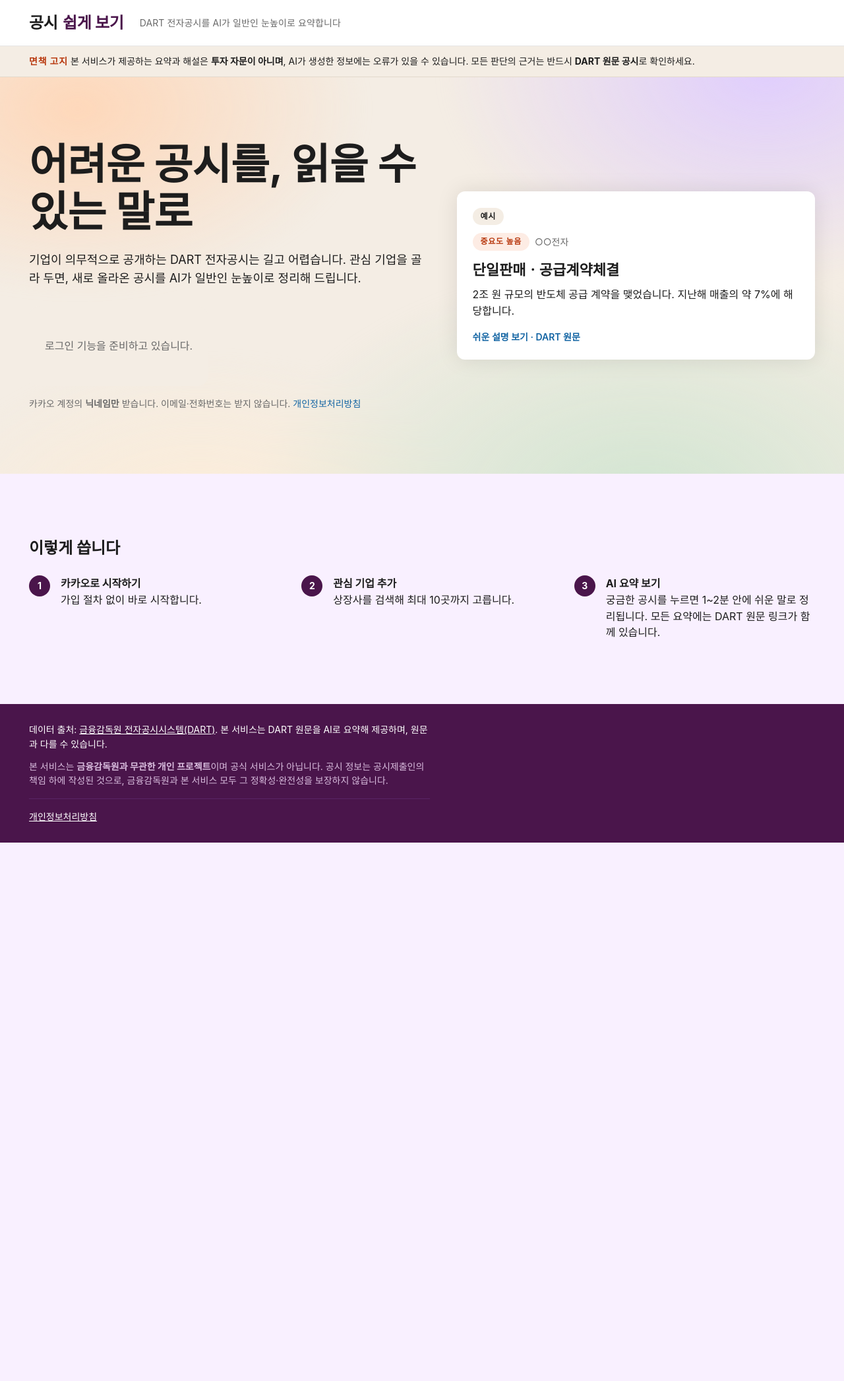
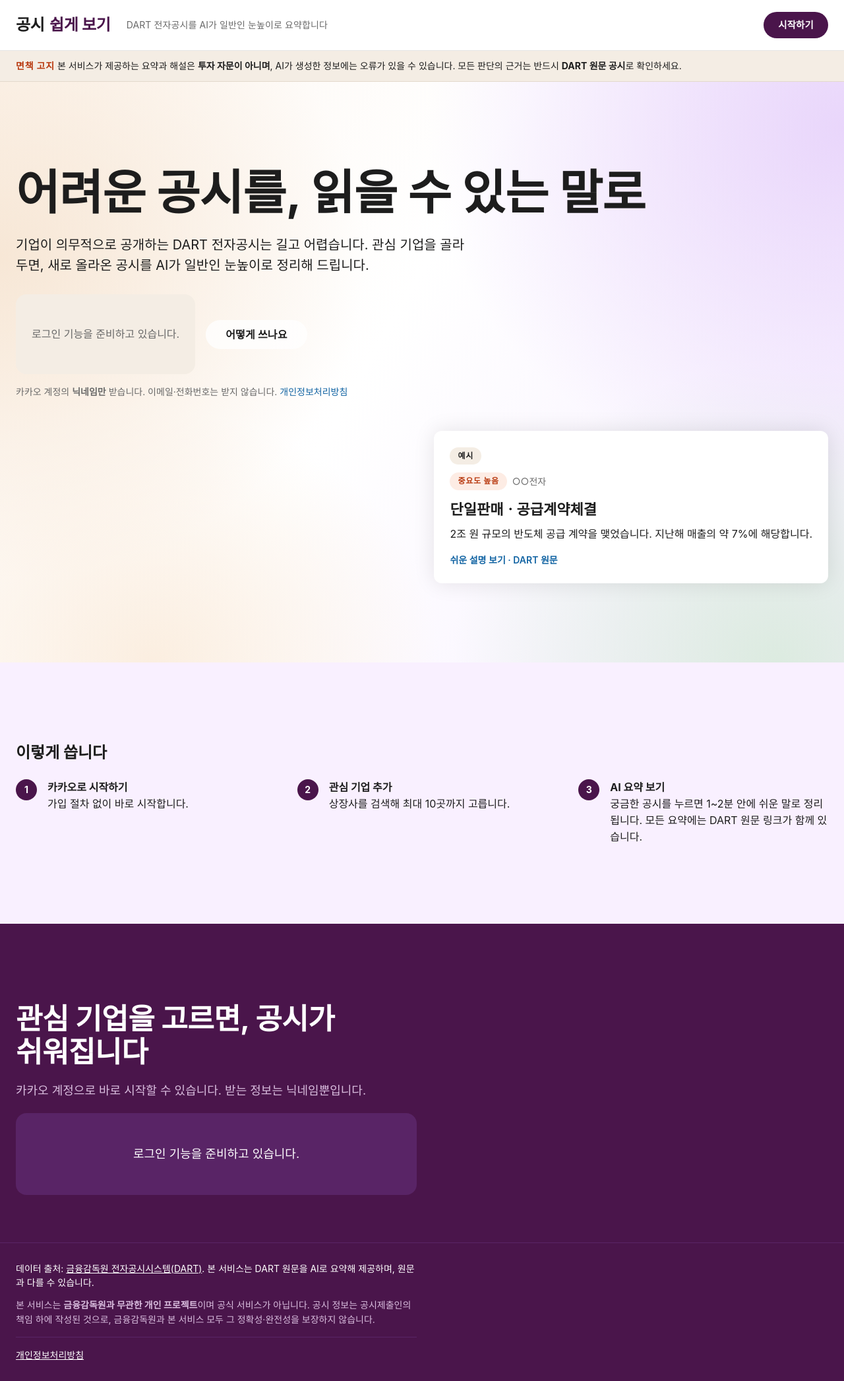
Before and after one commit to sonnyseokjun/DART-project, a Django app: page / in a window 1280 px wide. Shown: the whole page at 66% size. Before the commit the page ends 1277 px from the top, so only its background shows below. Run offline with Django 5.2, Linux system fonts and the light colour scheme; some libraries are stand-ins or nearby versions.

Commit message:
화면: 참고 화면의 인상에 맞춰 스케일과 그라데이션을 다시 잡는다
DESIGN.md의 토큰은 맞게 넣었는데도 결과가 참고 화면과 전혀 다른 인상이었다.
원인은 색이 아니라 **크기와 공간**이었다. 64px 제목을 2단 레이아웃에 넣어
반쪽 폭으로 쓰고, 그라데이션을 크림 바탕 위에 옅게 깔고, 1240px 가운데 정렬로
묶어 두니 같은 색인데도 상자에 갇힌 화면이 됐다.

- 제목을 키웠다 — 44 → 56 → 72px. DESIGN.md의 64px은 하한에 가깝고, 이 크기가
  이 디자인의 인상을 만든다. 히어로를 한 단으로 바꿔 제목이 화면을 가로지르게 했다
- 그라데이션을 다시 짰다. 크림 바탕을 걷어내고 흰 바탕 위에 메시만 남긴다 —
  크림이 깔려 있으면 전체가 한 톤으로 눌려 옅어 보인다. 번짐 반경을 키우고
  화면 끝까지 닿게 했다
- 마케팅 폭 1240 → 1400px, 히어로 세로 여백 64 → 128px
- 머리말 오른쪽 끝에 알약 CTA를 두고(비로그인 "시작하기", 로그인 "로그아웃"),
  로그인 상태에는 가운데에 "기업 검색"을 둔다. 비어 있던 자리가 이 머리말의 중심이다
- 히어로에 2차 알약("어떻게 쓰나요")을 더해 단추를 둘로 만들었다. 2차 알약은
  라벤더 대신 반투명 흰색이다 — 라벤더 그라데이션 위에서는 라벤더가 묻힌다
- 닫는 오베르진 CTA 띠를 넣었다. DESIGN.md가 "페이지의 서명"이라 부르는 요소인데
  빠져 있었다. 푸터와 같은 색이라 가는 선으로 가른다

한글 줄바꿈도 고쳤다 — 기본값은 어절 중간에서도 자른다("쉬워/집니다").
제목과 리드에 word-break: keep-all 을 준다. 공백 없이 긴 공시명은 기존
overflow-wrap: anywhere 가 받아 주므로 넘치지 않는다.

1400px와 375px 실제 뷰포트에서 확인했다 — 가로 스크롤 없음.

Co-Authored-By: Claude Opus 5 <noreply@anthropic.com>

```diff
--- a/disclosures/static/disclosures/css/style.css
+++ b/disclosures/static/disclosures/css/style.css
@@ -72,7 +72,7 @@
           'Malgun Gothic', system-ui, -apple-system, sans-serif;
 
   /* --- 타이포 ({typography.*}) — 모바일 기준값, 아래에서 단계적으로 커진다 */
-  --t-display: 40px;           /* {display-xxl} 64px의 모바일 값 */
+  --t-display: 44px;           /* {display-xxl}. 아래에서 56 → 72로 커진다 */
   --t-h1: 28px;                /* {display-md} 32px의 모바일 값 */
   --t-h2: 22px;                /* {heading-md} */
   --t-h3: 18px;                /* {heading-sm} */
@@ -92,19 +92,19 @@
 
   /* --- 폭 --------------------------------------------------------------- */
   --wrap-app: 880px;
-  --wrap-marketing: 1240px;
+  --wrap-marketing: 1400px;
   --measure: 38rem;            /* 본문 한 줄 — 한글 약 40자 */
   --gutter: 16px;
 }
 
 @media (min-width: 48em) {
   :root {
-    --t-display: 50px; --t-h1: 32px; --t-h2: 24px; --t-h3: 22px;
+    --t-display: 56px; --t-h1: 32px; --t-h2: 24px; --t-h3: 22px;
     --gutter: 24px;
   }
 }
 @media (min-width: 64em) {
-  :root { --t-display: 64px; --s-section-hero: 96px; }
+  :root { --t-display: 72px; --s-section-hero: 120px; }
 }
 
 /* --- 바탕 ---------------------------------------------------------------- */
@@ -121,7 +121,7 @@ body {
   -webkit-text-size-adjust: 100%;
 }
 
-h1, h2, h3 { margin: 0; line-height: var(--lead-snug); }
+h1, h2, h3 { margin: 0; line-height: var(--lead-snug); word-break: keep-all; }
 h1 { font-size: var(--t-h1); font-weight: 700; letter-spacing: var(--track-display); }
 h2 { font-size: var(--t-h2); font-weight: 700; }
 h3 { font-size: var(--t-h3); font-weight: 600; }
@@ -166,7 +166,7 @@ a:hover { color: var(--link-hover); text-decoration: underline; }
 .site-header .wrap {
   display: flex; flex-wrap: wrap; align-items: center;
   gap: var(--s-md) var(--s-2xl);
-  padding-top: var(--s-lg); padding-bottom: var(--s-lg);
+  padding-top: 18px; padding-bottom: 18px;
 }
 .brand {
   display: flex; align-items: baseline; gap: .3em;
@@ -179,12 +179,17 @@ a:hover { color: var(--link-hover); text-decoration: underline; }
   flex: 1 1 100%; order: 3;
   color: var(--ink-mute); font-size: var(--t-caption); letter-spacing: .1px;
 }
-.user-menu {
+.site-nav { display: flex; flex-wrap: wrap; gap: var(--s-lg); font-size: var(--t-caption); font-weight: 600; }
+.site-nav a { color: var(--ink); }
+
+/* 오른쪽 끝의 알약 단추가 이 머리말의 중심이다 — 비워 두면 머리말이 설명문만 남는다. */
+.header-actions {
   display: flex; flex-wrap: wrap; align-items: center; gap: var(--s-md);
   margin-left: auto; font-size: var(--t-caption); color: var(--ink-mute);
 }
-.user-menu form { margin: 0; }
-.user-menu-name { color: var(--ink); font-weight: 700; }
+.header-actions form { margin: 0; }
+.header-name { color: var(--ink); font-weight: 700; }
+.header-quiet { color: var(--ink-mute); }
 
 @media (min-width: 48em) {
   .brand-sub { flex: 0 1 auto; order: 0; }
@@ -208,7 +213,10 @@ a:hover { color: var(--link-hover); text-decoration: underline; }
  * 오베르진 띠로 페이지를 닫는다. DESIGN.md는 480~600px를 말하지만 우리 푸터 내용은
  * 마케팅 CTA가 아니라 법적 고지(출처·비제휴·방침)라 높이는 내용에 맞춘다. */
 
-.site-footer { background: var(--primary); color: var(--on-primary); font-size: var(--t-caption); }
+.site-footer {
+  background: var(--primary); color: var(--on-primary); font-size: var(--t-caption);
+  border-top: 1px solid var(--primary-tint);   /* 닫는 띠와 맞붙을 때 둘을 가른다 */
+}
 .site-footer .wrap {
   display: grid; gap: var(--s-md);
   padding-top: var(--s-3xl); padding-bottom: var(--s-3xl);
@@ -495,26 +503,32 @@ a:hover { color: var(--link-hover); text-decoration: underline; }
 
 .hero {
   position: relative; isolation: isolate; overflow: clip;
-  padding: var(--s-section-hero) 0;
-  background: var(--canvas-cream);
+  padding: 72px 0 80px;
+  background: var(--canvas);
 }
 .hero::before {
-  content: ''; position: absolute; inset: -25% -10%; z-index: -1;
+  content: ''; position: absolute; inset: 0; z-index: -1;
   background:
-    radial-gradient(42% 46% at 16% 22%, rgba(255, 213, 181, .9) 0%, rgba(255, 213, 181, 0) 68%),
-    radial-gradient(46% 50% at 84% 16%, rgba(222, 203, 255, .92) 0%, rgba(222, 203, 255, 0) 70%),
-    radial-gradient(54% 56% at 72% 88%, rgba(198, 226, 203, .75) 0%, rgba(198, 226, 203, 0) 72%),
-    radial-gradient(40% 44% at 28% 94%, rgba(255, 236, 212, .85) 0%, rgba(255, 236, 212, 0) 70%);
-  filter: blur(10px);
+    radial-gradient(70% 90% at 0% 30%, #f7e7d6 0%, rgba(247, 231, 214, 0) 62%),
+    radial-gradient(75% 95% at 100% 8%, #e9d6fb 0%, rgba(233, 214, 251, 0) 66%),
+    radial-gradient(60% 80% at 92% 100%, #dcebe0 0%, rgba(220, 235, 224, 0) 64%),
+    radial-gradient(55% 70% at 18% 100%, #fbeee0 0%, rgba(251, 238, 224, 0) 62%),
+    linear-gradient(120deg, #fdf6ef 0%, #ffffff 45%, #f6eeff 100%);
 }
-.hero .wrap { display: grid; gap: var(--s-section); align-items: center; }
+
+@media (min-width: 64em) {
+  .hero { padding: 128px 0 120px; }
+}
+.hero .wrap { display: grid; gap: var(--s-section); }
 .hero-title {
-  max-width: 18em;
+  max-width: 16em;
   font-size: var(--t-display); font-weight: 700; line-height: var(--lead-tight);
   letter-spacing: var(--track-display);
 }
-.hero-lead { max-width: var(--measure); margin-top: var(--s-2xl); font-size: var(--t-lead); }
+.hero-lead { max-width: 44rem; margin-top: var(--s-2xl); font-size: var(--t-lead); word-break: keep-all; }
 .hero-actions { display: flex; flex-wrap: wrap; align-items: center; gap: var(--s-lg); margin-top: var(--s-3xl); }
+.hero .btn-secondary { background: rgba(255, 255, 255, .78); }
+.hero .btn-secondary:hover { background: #fff; }
 .hero-note { max-width: var(--measure); margin-top: var(--s-lg); color: var(--ink-mute); font-size: var(--t-caption); }
 
 /* 떠 있는 화면 견본 — 우리에게는 제품 스크린샷이 없으므로 **실제 공시 카드의 모양**을
@@ -536,8 +550,13 @@ a:hover { color: var(--link-hover); text-decoration: underline; }
 .hero-mock-line { color: var(--ink); }
 .hero-mock-foot { margin-top: var(--s-lg); color: var(--link-blue); font-size: var(--t-caption); font-weight: 600; }
 
+/* 떠 있는 견본은 제목 아래에 둔다. 옆에 세우면 제목이 반쪽 폭으로 줄어
+   이 디자인에서 가장 중요한 큰 제목이 작아진다. */
+.hero-mock { max-width: 36rem; }
+
 @media (min-width: 64em) {
-  .hero .wrap { grid-template-columns: 1.05fr .95fr; }
+  .hero-lead { font-size: 20px; }
+  .hero-mock { max-width: 40rem; margin-left: auto; }
 }
 
 /* 쓰는 순서 — 라벤더 띠로 히어로와 분리한다. 내용이 실제로 순서이므로
@@ -561,6 +580,21 @@ a:hover { color: var(--link-hover); text-decoration: underline; }
   .steps li { max-width: none; }
 }
 
+/* --- 닫는 CTA 띠 ({card-aubergine-band}) ------------------------------- */
+
+.cta-band { padding: var(--s-section-hero) 0 72px; background: var(--primary); color: var(--on-primary); }
+.cta-band h2 {
+  max-width: 14em;
+  font-size: var(--t-h1); line-height: var(--lead-tight); letter-spacing: var(--track-display);
+}
+.cta-band p { margin-top: var(--s-xl); max-width: var(--measure); color: var(--on-primary-mute); font-size: var(--t-lead); word-break: keep-all; }
+.cta-band .kakao-login-form { margin-top: var(--s-3xl); }
+.cta-band .empty { background: var(--primary-tint); color: var(--on-primary); }
+
+@media (min-width: 64em) {
+  .cta-band h2 { font-size: 44px; }
+}
+
 /* --- 개인정보처리방침 ---------------------------------------------------- */
 
 .policy { max-width: var(--measure); }
--- a/disclosures/templates/disclosures/base.html
+++ b/disclosures/templates/disclosures/base.html
@@ -21,16 +21,26 @@
       </a>
       <p class="brand-sub">DART 전자공시를 AI가 일반인 눈높이로 요약합니다</p>
       {% if user.is_authenticated %}
-        {# 로그아웃은 POST로만 한다(settings.ACCOUNT_LOGOUT_ON_GET). #}
-        <nav class="user-menu">
-          <span class="user-menu-name">{{ user.first_name|default:"회원" }}님</span>
+        <nav class="site-nav">
+          <a href="{% url 'disclosures:search' %}">기업 검색</a>
+        </nav>
+      {% endif %}
+      <div class="header-actions">
+        {% if user.is_authenticated %}
+          <span class="header-name">{{ user.first_name|default:"회원" }}님</span>
+          {# 로그아웃은 POST로만 한다(settings.ACCOUNT_LOGOUT_ON_GET). #}
           <form method="post" action="{% url 'account_logout' %}">
             {% csrf_token %}
-            <button type="submit" class="link-button">로그아웃</button>
+            <button type="submit" class="btn btn-secondary btn-cap">로그아웃</button>
           </form>
-          <a href="{% url 'accounts:withdraw' %}">탈퇴</a>
-        </nav>
-      {% endif %}
+          <a class="header-quiet" href="{% url 'accounts:withdraw' %}">탈퇴</a>
+        {% else %}
+          {% comment %} 머리말 오른쪽 끝의 알약 CTA. 카카오 버튼을 여기 또 두지 않는 이유는
+             카카오 로그인 버튼이 노란 바탕을 요구해 브랜드 색과 부딪히기 때문이다.
+             대신 랜딩의 시작 지점으로 보낸다. {% endcomment %}
+          <a class="btn btn-primary btn-cap" href="{% url 'disclosures:home' %}#start">시작하기</a>
+        {% endif %}
+      </div>
     </div>
   </header>
 
--- a/disclosures/templates/disclosures/landing.html
+++ b/disclosures/templates/disclosures/landing.html
@@ -4,11 +4,11 @@
 {% block title %}공시 쉽게 보기{% endblock %}
 {% block body_class %}page-marketing{% endblock %}
 
-{% comment %} main 블록을 덮어쓰는 이유: 파스텔 메시 그라데이션과 라벤더 띠가 화면 끝까지
-   닿아야 하는데, base의 기본 블록은 내용을 .wrap 안에 가둔다. 여기서는 섹션마다
-   .wrap 을 직접 둔다(base.html 의 main 블록 주석 참조). {% endcomment %}
+{% comment %} main 블록을 덮어쓰는 이유: 파스텔 메시 그라데이션·라벤더 띠·닫는 오베르진 띠가
+   화면 끝까지 닿아야 하는데, base의 기본 블록은 내용을 .wrap 안에 가둔다. 여기서는
+   섹션마다 .wrap 을 직접 둔다(base.html 의 main 블록 주석 참조). {% endcomment %}
 {% block main %}
-  <section class="hero">
+  <section class="hero" id="start">
     <div class="wrap">
       <div>
         <h1 class="hero-title">어려운 공시를, 읽을 수 있는 말로</h1>
@@ -18,6 +18,7 @@
         </p>
         <div class="hero-actions">
           {% include 'disclosures/_kakao_login_button.html' %}
+          <a class="btn btn-secondary" href="#steps">어떻게 쓰나요</a>
         </div>
         <p class="hero-note">
           카카오 계정의 <strong>닉네임만</strong> 받습니다. 이메일·전화번호는 받지 않습니다.
@@ -42,7 +43,7 @@
     </div>
   </section>
 
-  <section class="steps">
+  <section class="steps" id="steps">
     <div class="wrap">
       <h2>이렇게 씁니다</h2>
       <ol>
@@ -53,4 +54,14 @@
       </ol>
     </div>
   </section>
+
+  {% comment %} 닫는 오베르진 띠. DESIGN.md가 "페이지의 서명"이라 부르는 요소로,
+     마케팅 화면은 이 띠로 닫힌다. 끝까지 읽은 사람에게 시작할 자리를 한 번 더 준다. {% endcomment %}
+  <section class="cta-band">
+    <div class="wrap">
+      <h2>관심 기업을 고르면, 공시가 쉬워집니다</h2>
+      <p>카카오 계정으로 바로 시작할 수 있습니다. 받는 정보는 닉네임뿐입니다.</p>
+      {% include 'disclosures/_kakao_login_button.html' %}
+    </div>
+  </section>
 {% endblock %}
```
